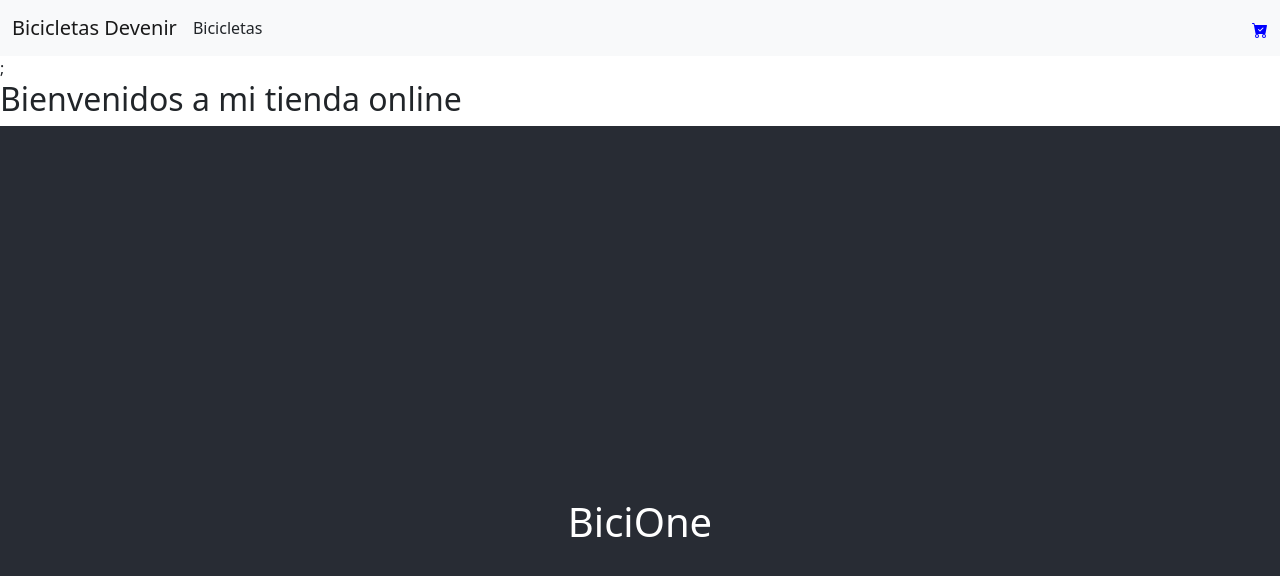
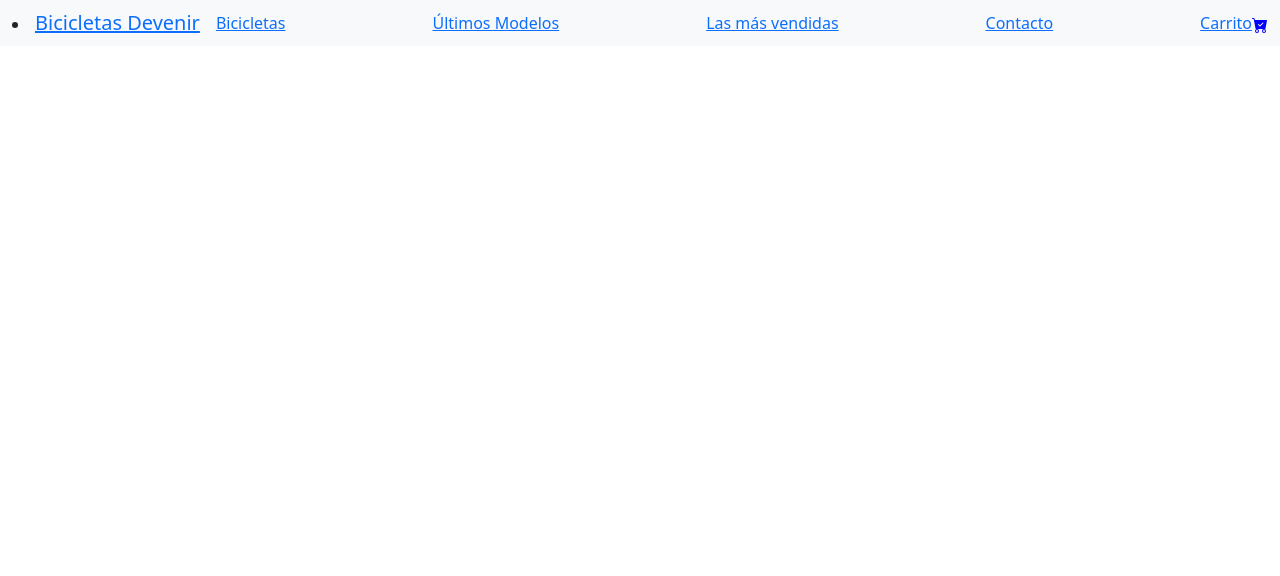
Before and after one commit to iapellizzon/CreandoNuevaAppReact, a React (Create React App) app: page /cart in a window 1280 px wide. Shown: the top 576 px of the page. Built offline with nearby package versions, Linux system fonts and the light colour scheme.

Commit message:
actualizacion de pre-entrega2/Pellizzon

```diff
--- a/src/App.js
+++ b/src/App.js
@@ -2,10 +2,20 @@ import NavBar from "./componentes/NavBar/NavBar";
 import ItemsListContainer from "./componentes/ItemsListContainer/ItemsListContainer";
 import "./App.css";
 import ItemDetailContainer from "./ItemDetailContainer/ItemDetailContainer";
+import { BrowserRouter, Routes, Route } from "react-router-dom";
 
 function App() {
   return (
-    <>
+    <BrowserRouter>
+      <NavBar />
+      <Routes>
+        <Route path="/" element={<itemListContainer />} />
+        <Route path="/category/:categoryName" element={<itemListContainer />} />
+        <Route path="/item/:id" element={<itemListContainer />} />
+        <Route path="cart" element={<itemListContainer />} />
+      </Routes>
+    </BrowserRouter>
+    /*     <>
       <NavBar />;
       <ItemsListContainer name="Bienvenidos a mi tienda online" />
       <div className="App">
@@ -13,7 +23,7 @@ function App() {
           <ItemDetailContainer />
         </header>
       </div>
-    </>
+    </> */
   );
 }
 export default App;
--- a/src/ItemDetailContainer/ItemDetailContainer.js
+++ b/src/ItemDetailContainer/ItemDetailContainer.js
@@ -1,23 +1,25 @@
 import { useEffect, useState } from "react";
 import { data } from "../data/data";
+import ItemsListContainer from "../componentes/ItemsListContainer/ItemsListContainer";
+import { useParams } from "react-router-dom";
 
 const ItemDetailContainer = () => {
-  const [product, setProduct] = useState();
+  const [productSelected, setProductSelected] = useState();
+  const { id } = useParams();
 
-  const getData = new Promise((resolve, reject) => {
-    setTimeout(() => {
-      resolve(data);
-    }, 2000);
-  });
+  const getProduct = () => {
+    const productFiltered = data.filter((producto) => {
+      return producto.id == id;
+    });
+    setProductSelected(productFiltered);
+  };
+
   useEffect(() => {
-    getData.then((response) => {
-      setProduct(response[0]);
-    });
-    // eslint-disable-next-line react-hooks/exhaustive-deps
-  }, []);
+    getProduct();
+  }, [id]);
   return (
     <div>
-      <h1>{product?.name}</h1>
+      {productSelected && <ItemDetail productSelected={productSelected} />}
     </div>
   );
 };
--- a/src/componentes/ItemsListContainer/ItemsListContainer.js
+++ b/src/componentes/ItemsListContainer/ItemsListContainer.js
@@ -1,13 +1,40 @@
-import React from "react";
+import { data } from "../../data/data";
+import { useState, useEffect } from "react";
 import "./ItemsListContainer.css";
+import { useParams } from "react-router-dom";
 
-const ItemsListContainer = (props) => {
+const ItemsListContainer = () => {
+  const [items, setItems] = useState([]);
+  const { categoryName } = useParams();
+
+  const getProducts = new Promise((resolve, reject) => {
+    setTimeout(() => {
+      if (categoryName) {
+        const filteredData = data.filter((producto) => {
+          return producto.category === categoryName;
+        });
+        resolve(filteredData);
+      } else {
+        resolve(data);
+      }
+    }, 1000);
+  });
+
+  useEffect(() => {
+    getProducts
+      .then((res) => setItems(res))
+      .catch((error) => console.log(error));
+  }, [categoryName]);
+  return <div>{/*       <Itemlist products={items} /> */}</div>;
+};
+
+/* const ItemsListContainer = (props) => {
   console.log(props);
   return (
     <div className="message-greeting-container">
       <h2 className="message">{props.name}</h2>
     </div>
   );
-};
+}; */
 
 export default ItemsListContainer;
--- a/src/componentes/NavBar/NavBar.js
+++ b/src/componentes/NavBar/NavBar.js
@@ -1,4 +1,5 @@
 import React from "react";
+import { Link, NavLink } from "react-router-dom";
 import CartWidgets from "../CartWidgets/CartWidgets";
 import "./NavBar.css";
 
@@ -6,10 +7,17 @@ const NavBar = () => {
   return (
     <nav className="navbar navbar-expand-lg bg-light">
       <div className="container-fluid">
-        <a className="navbar-brand" href="#">
-          {" "}
-          Bicicletas Devenir
-        </a>
+        <li>
+          <a className="navbar-brand" href="#">
+            {" "}
+            <NavLink
+              className={({ isActive }) => (isActive ? "active" : "inactive")}
+              to="/"
+            >
+              Bicicletas Devenir
+            </NavLink>
+          </a>
+        </li>
 
         <button
           className="navbar-toggler"
@@ -24,8 +32,51 @@ const NavBar = () => {
         </button>
         <div className="collapse navbar-collapse" id="navbarSupportedContent">
           <ul className="navbar-nav me-auto mb-2 mb-lg-0">
-            <li className="nav-item"> Bicicletas</li>
+            <li className="nav-item">
+              <NavLink
+                className={({ isActive }) => (isActive ? "active" : "inactive")}
+                to="/category/Bicicletas"
+              >
+                {" "}
+                Bicicletas
+              </NavLink>
+            </li>
           </ul>
+
+          <ul className="navbar-nav me-auto mb-2 mb-lg-0">
+            <li className="nav-item">
+              <NavLink
+                className={({ isActive }) => (isActive ? "active" : "inactive")}
+                to="/category/Últimos modelos"
+              >
+                Últimos Modelos
+              </NavLink>
+            </li>
+          </ul>
+
+          <ul className="navbar-nav me-auto mb-2 mb-lg-0">
+            <li className="nav-item">
+              <NavLink
+                className={({ isActive }) => (isActive ? "active" : "inactive")}
+                to="/category/Las mas vendidas"
+              >
+                Las más vendidas
+              </NavLink>
+            </li>
+          </ul>
+
+          <ul className="navbar-nav me-auto mb-2 mb-lg-0">
+            <li className="nav-item">
+              <NavLink
+                className={({ isActive }) => (isActive ? "active" : "inactive")}
+                to="/category/Contacto"
+              >
+                Contacto
+              </NavLink>
+            </li>
+          </ul>
+
+          <Link to="/cart">Carrito</Link>
 
           <CartWidgets />
         </div>
--- a/src/data/data.js
+++ b/src/data/data.js
@@ -4,27 +4,27 @@ import { BsArrowUpLeft, BsSlack } from "react-icons/bs";
 export const data = [
   {
     id: 1,
-    name: "BiciOne",
-    color: "blue",
+    title: "Bici nueva",
+    category: "bici nueva",
   },
   {
     id: 2,
-    name: "BiciTwo",
-    color: "green",
+    title: "Bici mas vendida",
+    category: "bici mas vendida",
   },
   {
     id: 3,
-    name: "BiciThree",
-    color: "red",
+    title: "Bici nueva dos",
+    category: "bici nueva",
   },
   {
     id: 4,
-    name: "BiciFour",
-    color: "black",
+    title: "B nueva tres",
+    category: "black",
   },
   {
     id: 5,
-    name: "BiciFive",
-    color: "yellow",
+    title: "Bici mas vendida dos",
+    category: "bici mas vendida",
   },
 ];
```
Also changed, not shown: src/componentes/Item/item.js (added, +14 -0 lines), src/componentes/ItemDetail/ItemDetail.js (added, +11 -0 lines).
